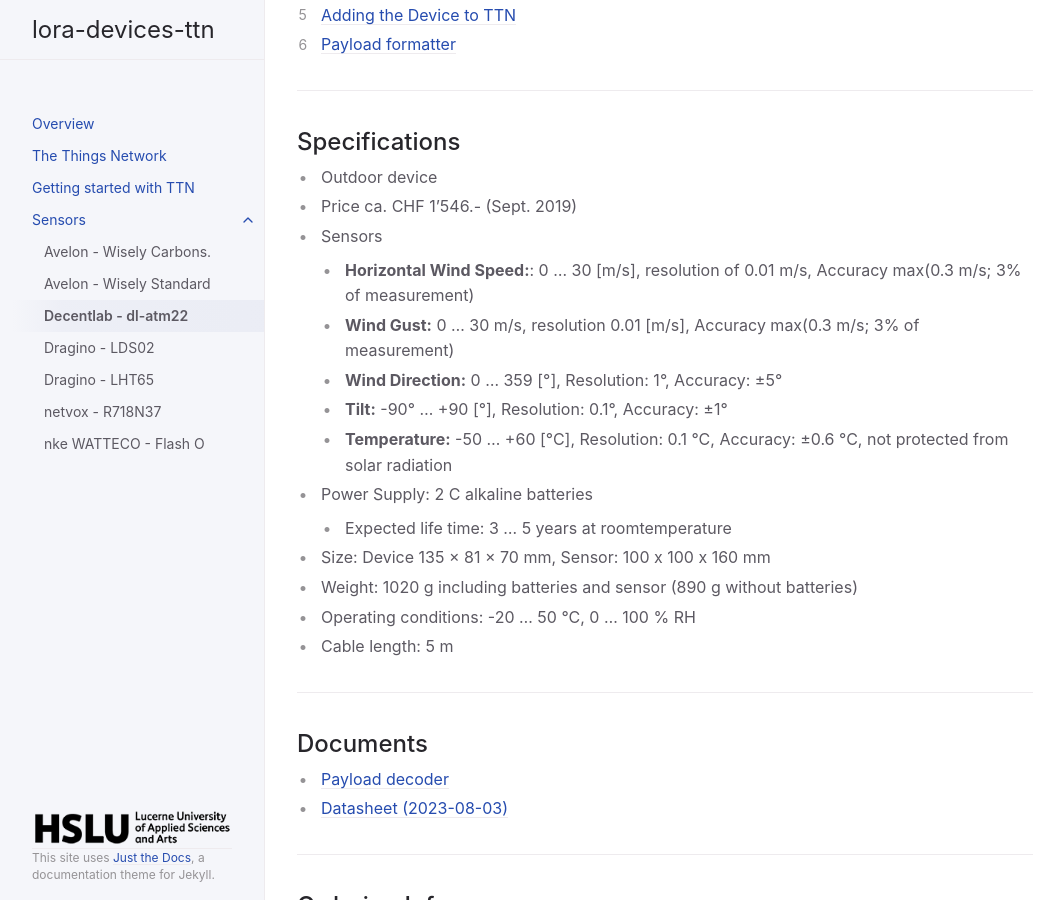
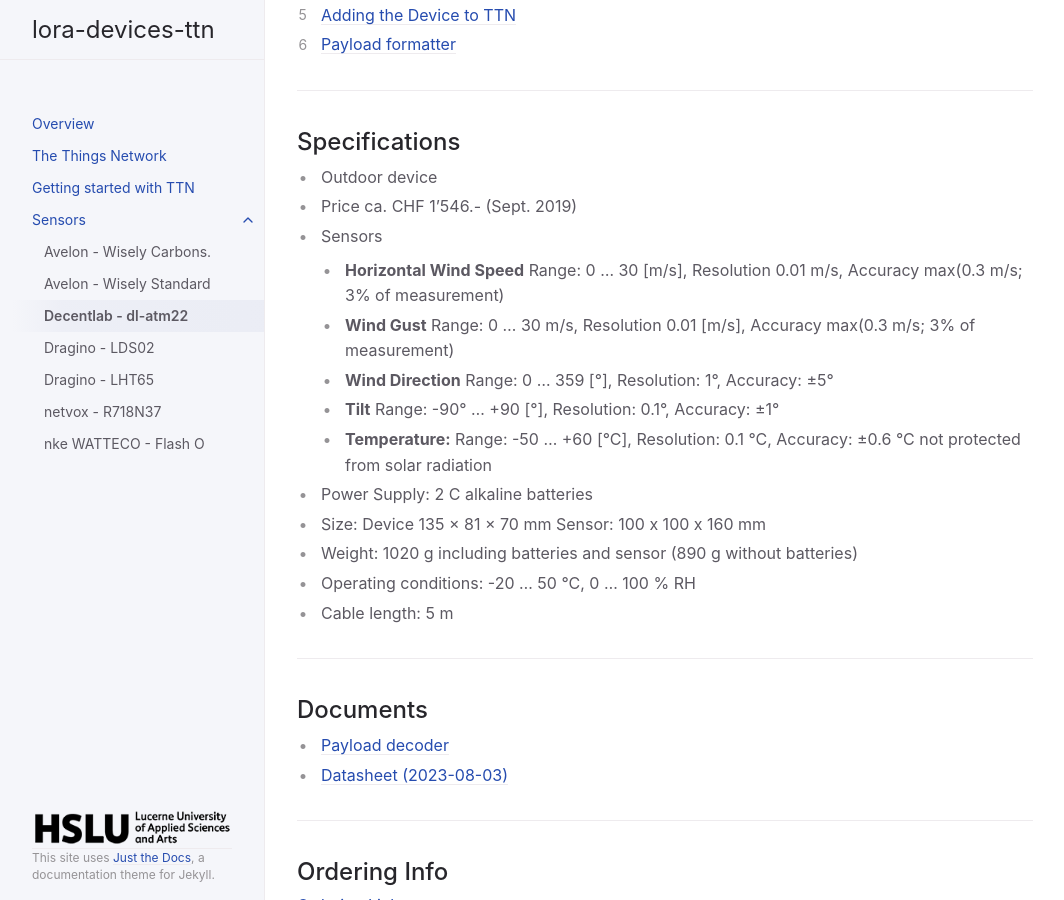
Before and after one commit to hslu-ige-laes/lora-devices-ttn, a Jekyll site: the page built from docs/sensors/decentlab-dl-atm22.md, in a window 1280 px wide and 900 px high, scrolled down 499 px. Shown: the whole window, without its empty margins (107-1171 px from the left). Built offline with Jekyll 4.4.1, drawn with Linux system fonts in a browser that asks for light colours.

Commit message:
Update decentlab-dl-atm22.md

```diff
--- a/docs/sensors/decentlab-dl-atm22.md
+++ b/docs/sensors/decentlab-dl-atm22.md
@@ -27,14 +27,21 @@ Wind speed, wind direction and temperature sensor.
 - Outdoor device
 - Price ca. CHF 1'546.- (Sept. 2019)
 - Sensors
-  - <b>Horizontal Wind Speed:</b>: 0 … 30 [m/s], resolution of 0.01 m/s, Accuracy max(0.3 m/s;  3% of measurement)
-  - <b>Wind Gust:</b> 0 … 30 m/s, resolution 0.01 [m/s], Accuracy max(0.3 m/s; 3% of measurement)
-  - <b>Wind Direction:</b> 0 … 359 [°], Resolution: 1°, Accuracy: ±5°
-  - <b>Tilt:</b> -90° … +90 [°], Resolution: 0.1°, Accuracy: ±1°
-  - <b>Temperature:</b> -50 ... +60 [°C], Resolution: 0.1 °C, Accuracy: ±0.6 °C, not protected from solar radiation
+  - <b>Horizontal Wind Speed</b>
+	  Range: 0 … 30 [m/s], Resolution 0.01 m/s, Accuracy max(0.3 m/s;  3% of measurement)
+  - <b>Wind Gust</b>
+	  Range: 0 … 30 m/s, Resolution 0.01 [m/s], Accuracy max(0.3 m/s; 3% of measurement)
+  - <b>Wind Direction</b>
+	  Range: 0 … 359 [°], Resolution: 1°, Accuracy: ±5°
+  - <b>Tilt</b>
+	  Range: -90° … +90 [°], Resolution: 0.1°, Accuracy: ±1°
+  - <b>Temperature:</b>
+	  Range: -50 ... +60 [°C], Resolution: 0.1 °C, Accuracy: ±0.6 °C
+		not protected from solar radiation
 - Power Supply: 2 C alkaline batteries
-  - Expected life time: 3 ... 5 years at roomtemperature
-- Size: Device 135 × 81 × 70 mm, Sensor: 100 x 100 x 160 mm
+- Size:
+  Device 135 × 81 × 70 mm
+	Sensor: 100 x 100 x 160 mm
 - Weight: 1020 g including batteries and sensor (890 g without batteries)
 - Operating conditions: -20 ... 50 °C, 0 ... 100 % RH
 - Cable length: 5 m
@@ -65,11 +72,12 @@ Wind speed, wind direction and temperature sensor.
 - The user button allows to switch between the operating modes as shown in the two llustrations below.
 - To perform a device reset, switch to sleep mode first (if necessary) by pushing and holding the button for 3 seconds until the LEDs flash three times; wait 3 seconds; then push and hold the button for 3 seconds until the LEDs fade in and out.
 - To switch between active and test mode, push the button for 1 second (blue LED on / off). If the blue LED is off, the device is in active or sleep mode. If the blue LED is on, the device is in test mode.
-
-<img src="https://github.com/hslu-ige-laes/lora-devices-ttn/raw/master/docs/sensors/decentlab-dl-atm22_03.png" width="500" align="left"/>
+<br>
+<img src="https://github.com/hslu-ige-laes/lora-devices-ttn/raw/master/docs/sensors/decentlab-dl-atm22_03.png" width="500" align="left"/><br>
 Switching between active and sleep mode (switch off / on, reset)
 
-<img src="https://github.com/hslu-ige-laes/lora-devices-ttn/raw/master/docs/sensors/decentlab-dl-atm22_04.png" width="500" align="left"/>
+<br>
+<img src="https://github.com/hslu-ige-laes/lora-devices-ttn/raw/master/docs/sensors/decentlab-dl-atm22_04.png" width="500" align="left"/><br>
 Switching between active and test mode
 
 **HINT**
```
